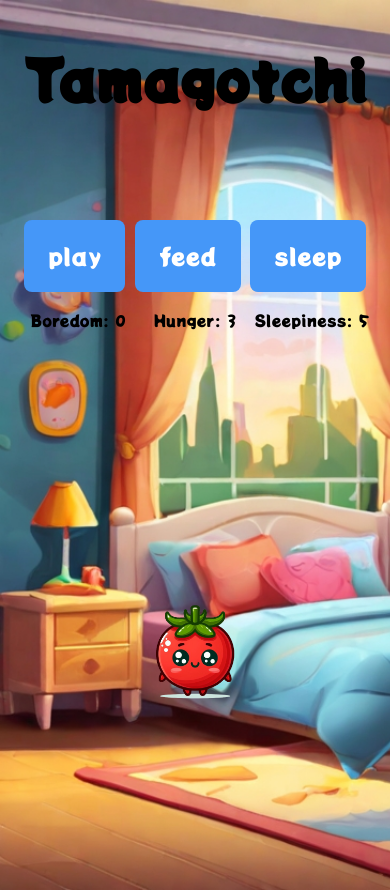
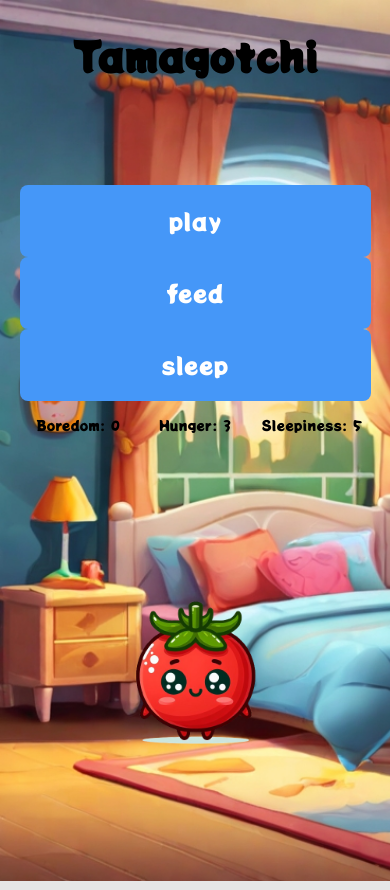
Before and after one commit to smkun/tamagotchi-lab, a plain HTML site: page index.html in a window 390 px wide. Drawn offline with Linux system fonts and the light colour scheme; files whose address does not match are found by name.

Commit message:
@media add

```diff
--- a/css/style.css
+++ b/css/style.css
@@ -1,4 +1,4 @@
-/* global styles  */
+
 @font-face {
     font-family: "potta_oneregular";
     src: url("/assets/pottaone-regular-webfont.woff") format("woff2"),
@@ -22,7 +22,6 @@ body {
     background-repeat: no-repeat;
 }
 
-/* element styles */
 h1 {
     font-family: "Potta_oneregular", sans-serif;
     font-size: 3.5rem;
@@ -33,12 +32,10 @@ h2 {
     font-size: 1.7rem;
 }
 
-/* headings */
 header {
     text-align: center;
 }
 
-/* layout */
 main {
     max-width: 90vw;
     margin: 0 auto;
@@ -64,7 +61,7 @@ main {
     flex-direction: column;
 }
 
-/* button styling*/
+
 button {
     font-family: "potta_oneregular", sans-serif;
     padding: 1.5rem;
@@ -87,7 +84,6 @@ button:active {
     background-color: #2e6bb6;
 }
 
-/* images */
 .game-graphic {
     margin-top: 155px;
     max-height: 33vmin;
@@ -97,3 +93,25 @@ button:active {
 .hidden {
     visibility: hidden;
 }
+
+@media (max-width: 600px) {
+    body {
+        font-size: 14px; /* Smaller font size */
+    }
+    h1 {
+        font-size: 2.5rem; /* Adjust heading size */
+    }
+    h2 {
+        font-size: 1.5rem; /* Adjust subheading size */
+    }
+    .button-wrapper,
+    .stats-wrapper,
+    .game-state-wrapper {
+        flex-direction: column; /* Stack elements vertically */
+    }
+    .game-graphic {
+        margin-top: 50px; /* Adjust spacing */
+        max-height: 50vmin; /* Adjust graphic size */
+    }
+    /* Further adjustments */
+}
```
